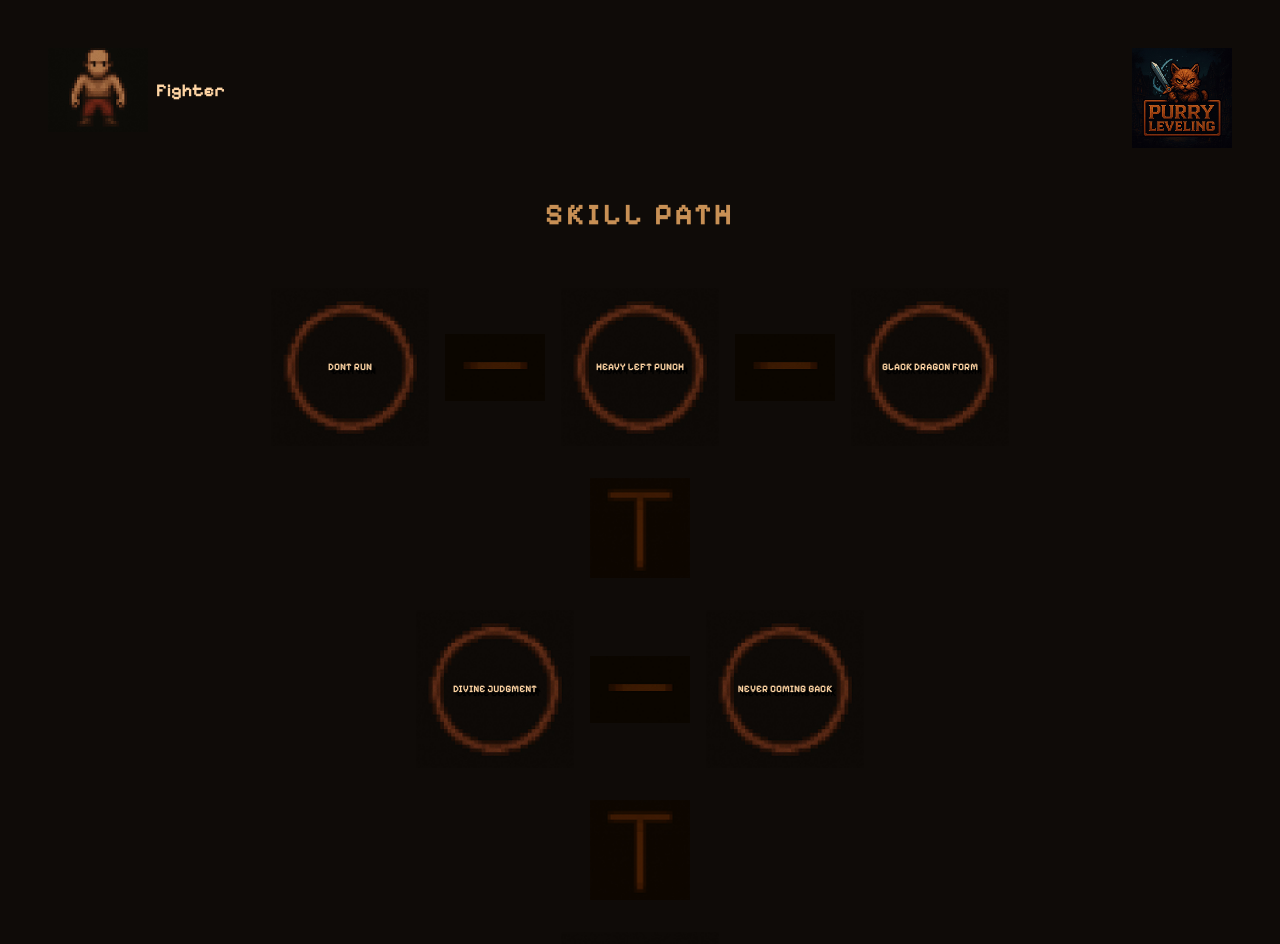
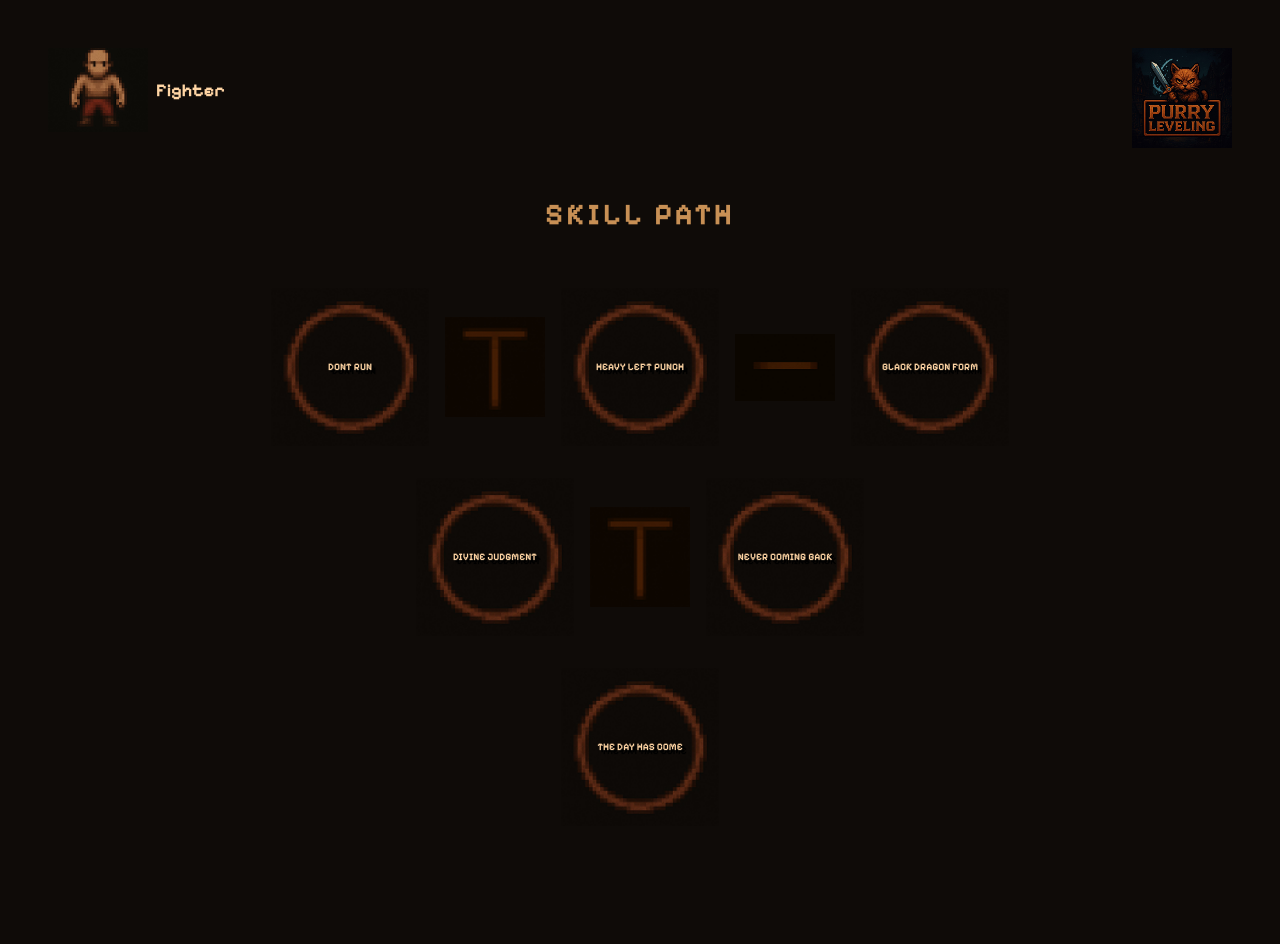
Before and after one commit to adndax/Tubes1-Website_Pemrograman-Berorientasi-Objek, a Next.js app: page /fighter in a window 1280 px wide. Shown: the top 944 px of the page. After the commit the page ends 874 px from the top, so only its background shows below. Built offline with nearby package versions, Linux system fonts and the light colour scheme.

Commit message:
fix-fighter

```diff
--- a/src/app/fighter/page.tsx
+++ b/src/app/fighter/page.tsx
@@ -25,29 +25,29 @@ export default function FighterSkillTree() {
         {/* Top row with horizontal connections */}
         <div className="flex items-center justify-center gap-2 sm:gap-4">
           <SkillCircle label="DONT RUN"  id="dont-run" />
-          <Image src="/cabang-lurus.png" alt="-" width={100} height={100} />
+          <Image src="/cabang-t.png" alt="-" width={100} height={100} />
           <SkillCircle label="HEAVY LEFT PUNCH"  id="heavy-left-punch" />
           <Image src="/cabang-lurus.png" alt="-" width={100} height={100} />
           <SkillCircle label="BLACK DRAGON FORM" id="black-dragon-form" />
         </div>
 
         {/* Connect top row to middle row */}
-        <div className="flex justify-center">
+        {/* <div className="flex justify-center">
           <Image src="/cabang-t.png" alt="↓" width={100} height={100} />
-        </div>
+        </div> */}
 
         {/* Middle row with horizontal connection */}
         <div className="flex items-center justify-center gap-2 sm:gap-4">
           <SkillCircle label="DIVINE JUDGMENT" id="divine-judgment" />
-          <Image src="/cabang-lurus.png" alt="-" width={100} height={100} />
+          <Image src="/cabang-t.png" alt="-" width={100} height={100} />
           <SkillCircle label="NEVER COMING BACK"  id="never-coming-back" />
         </div>
 
         {/* Connect middle row to bottom */}
-        <div className="flex justify-center">
+        {/* <div className="flex justify-center">
           <Image src="/cabang-t.png" alt="↓" width={100} height={100} />
         </div>
-
+         */}
         {/* Bottom node */}
         <div className="flex justify-center">
           <SkillCircle label="THE DAY HAS COME" id="the-day-has-come" />
```
